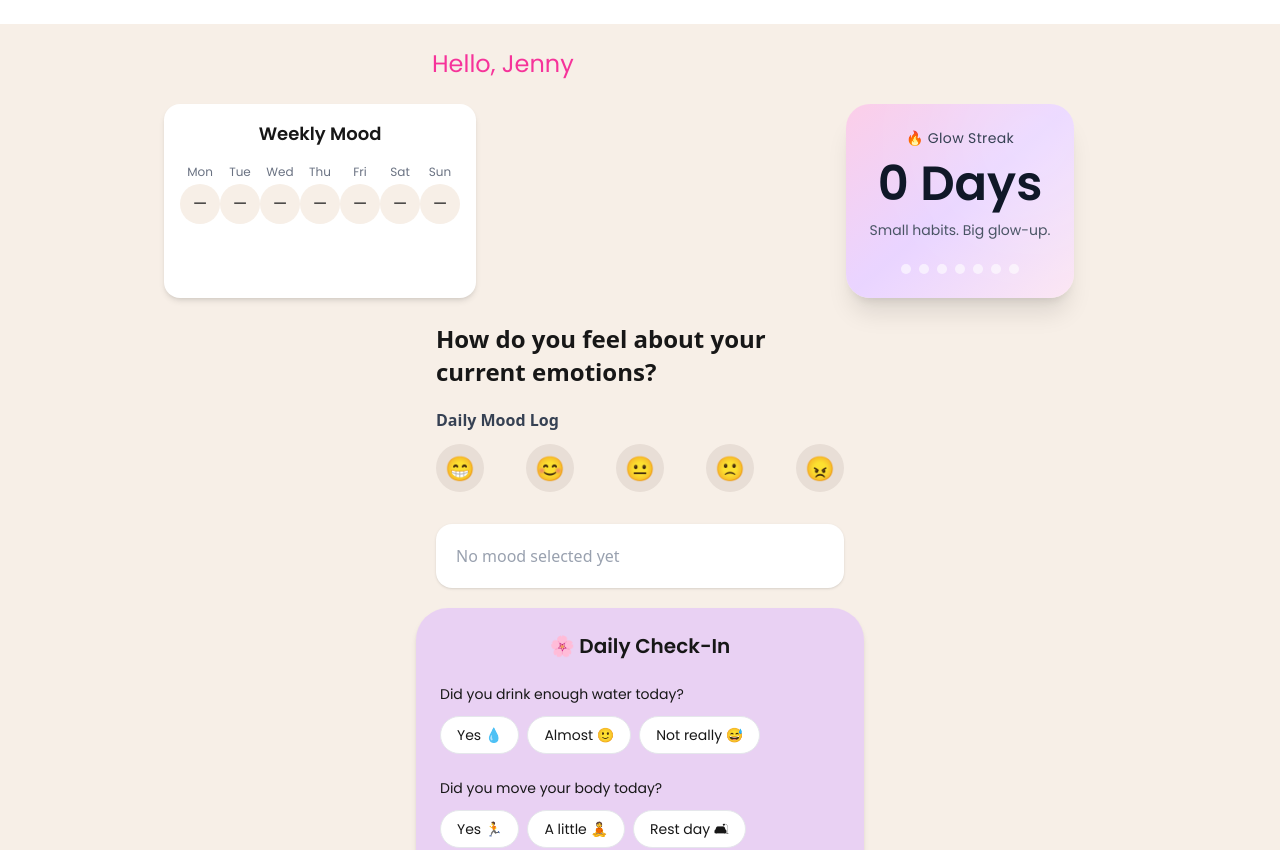
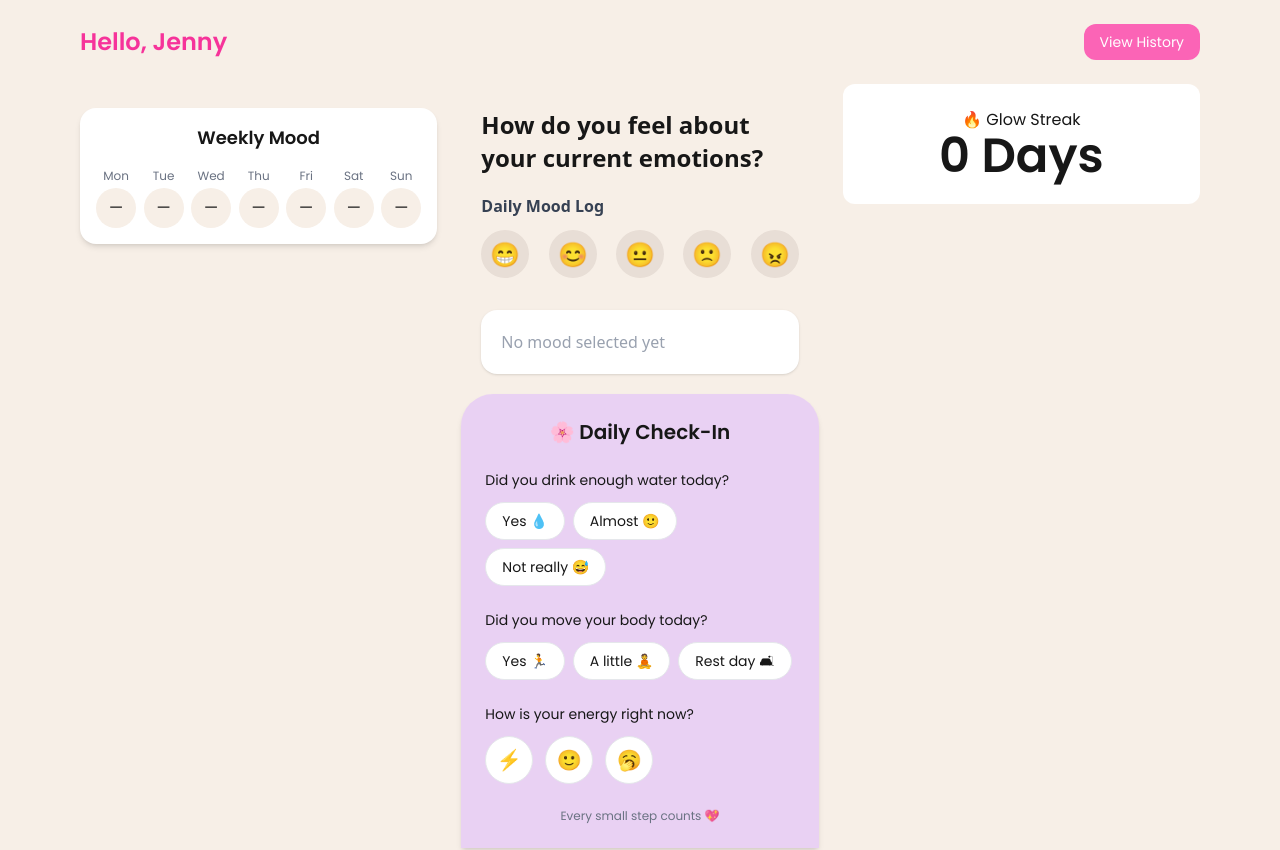
Before and after one commit to sritidev/glowup-tracker, a Next.js app: page /dashboard in a window 1280 px wide. Shown: the top 850 px of the page. Built offline with nearby package versions, Linux system fonts and the light colour scheme.

Commit message:
Added history and dark mode

```diff
--- a/package.json
+++ b/package.json
@@ -8,6 +8,7 @@
     "start": "next start"
   },
   "dependencies": {
+    "canvas-confetti": "^1.9.4",
     "next": "16.1.6",
     "react": "19.2.3",
     "react-dom": "19.2.3"
--- a/src/app/components/GlowStreak.js
+++ b/src/app/components/GlowStreak.js
@@ -1,43 +1,38 @@
-export default function GlowStreak({ week, setWeek }) {
+import confetti from "canvas-confetti";
+import { useEffect } from "react";
+
+export default function GlowStreak({ week, animate }) {
+
     const totalDays = 7;
-    const streak = week.filter(day => day.mood !== null).length;
+
+    const streak =
+        week.filter(day => day.mood !== null).length;
+
+    useEffect(() => {
+
+        if (streak === 7) {
+            confetti({
+                particleCount: 150,
+                spread: 70,
+                origin: { y: 0.6 },
+            });
+        }
+
+    }, [streak]);
 
     return (
-      <div className="max-w-md mx-auto mt-6 px-4">
-        <div className="relative rounded-3xl p-6 bg-gradient-to-br from-pink-200 via-purple-200 to-pink-100 shadow-xl overflow-hidden">
+        <div className="p-6 bg-white rounded-xl text-center">
 
-          {/* Soft Glow Effect */}
-          <div className="absolute -top-10 -right-10 w-40 h-40 bg-white/30 rounded-full blur-3xl"></div>
+            <p>🔥 Glow Streak</p>
 
-          <div className="relative z-10 text-center space-y-3">
-
-            <p className="text-sm font-medium text-gray-700 tracking-wide">
-              🔥 Glow Streak
-            </p>
-
-            <h2 className="text-5xl font-bold text-gray-900">
-              {streak} Days
+            <h2
+                className={`text-5xl font-bold transition-transform duration-300 ${
+                    animate ? "scale-125 text-pink-600" : ""
+                }`}
+            >
+                {streak} Days
             </h2>
 
-            <p className="text-sm text-gray-600">
-              Small habits. Big glow-up.
-            </p>
-
-            {/* Weekly Progress */}
-            <div className="flex justify-center gap-2 pt-3">
-              {Array.from({ length: totalDays }).map((_, index) => (
-                <div
-                  key={index}
-                  className={`w-2.5 h-2.5 gap-3 rounded-full transition-all duration-300 ${
-                    index < streak
-                      ? "bg-pink-500 shadow-md"
-                      : "bg-white/60"
-                  }`}
-                ></div>
-              ))}
-            </div>
-          </div>
         </div>
-      </div>
     );
-  }
+}
--- a/src/app/dashboard/page.js
+++ b/src/app/dashboard/page.js
@@ -1,5 +1,8 @@
-"use client"
-import { useState } from "react"
+"use client";
+
+import { useState, useEffect } from "react";
+import Link from "next/link";
+
 import DailyCheckInCard from "../components/mood/DailyCheckInCard";
 import MoodSelector from "../components/mood/MoodSelector";
 import DailySummary from "../components/DailySummary";
@@ -7,11 +10,17 @@ import GlowStreak from "../components/GlowStreak";
 import WeeklyPreview from "../components/WeeklyPreview";
 
 export default function Dashboard() {
+
     const [selectMood, setSelectMood] = useState(null);
     const [hydration, setHydration] = useState(null);
     const [movement, setMovement] = useState(null);
     const [energy, setEnergy] = useState(null);
     const [toast, setToast] = useState("");
+    const [animateStreak, setAnimateStreak] = useState(false);
+    const [darkMode, setDarkMode] = useState(false);
+
+
+
     const [week, setWeek] = useState([
         { day: "Mon", mood: null },
         { day: "Tue", mood: null },
@@ -23,55 +32,125 @@ export default function Dashboard() {
     ]);
 
 
+    // ✅ Load saved week on start
+    useEffect(() => {
+
+        const savedWeek = localStorage.getItem("week");
+        const lastSave = localStorage.getItem("lastSaveDate");
+
+        const today = new Date().getDay(); // 1 = Monday
+
+        if (savedWeek && today !== 1) {
+            setWeek(JSON.parse(savedWeek));
+        }
+
+    }, []);
+
+    useEffect(() => {
+
+        const savedMode =
+            localStorage.getItem("darkMode");
+
+        if (savedMode === "true") {
+            setDarkMode(true);
+        }
+
+    }, []);
+
+    useEffect(() => {
+
+        localStorage.setItem(
+            "darkMode",
+            darkMode
+        );
+
+    }, [darkMode]);
+
+
+    // ✅ SAVE FUNCTION (FIXED)
     const handleSave = () => {
+
         if (!selectMood || !hydration || !movement || !energy) {
             setToast("Please complete all sections first 💭");
-            setTimeout(() => setToast(""), 3000);
             return;
         }
 
-        // 🔥 STEP 1: Get today's day index
         const today = new Date().getDay();
-    // 0 = Sunday
-    // 1 = Monday
-    // ...
-    // 6 = Saturday
-
-    // 🔥 STEP 2: Convert Sunday-first index to your Monday-first array
         const adjustedIndex = today === 0 ? 6 : today - 1;
 
-    // 🔥 STEP 3: Copy week array (never mutate directly)
         const updatedWeek = [...week];
 
-    // 🔥 STEP 4: Update today's mood
         updatedWeek[adjustedIndex].mood = selectMood.emoji;
 
-    // 🔥 STEP 5: Save updated week to state
         setWeek(updatedWeek);
 
-    setToast("Your glow-up log is saved for today 💖");
-    setTimeout(() => setToast(""), 3000);
+        // save week
+        localStorage.setItem("week", JSON.stringify(updatedWeek));
+
+
+        localStorage.setItem(
+            "lastSaveDate",
+            new Date().toDateString()
+        );
+
+        setAnimateStreak(true);
+
+        setTimeout(() => {
+            setAnimateStreak(false);
+        }, 600);
+
+        setToast("Saved 💖");
     };
 
 
     return (
         <main className="min-h-screen bg-[#f7efe7]">
+
+            {/* TOAST */}
             {toast && (
-                <div className="fixed top-0 left-0 w-full z-50 animate-slideDown">
-                    <div className="mx-4 mt-4 bg-green-400 text-white py-3 rounded-xl shadow-lg text-xs font-medium text-center">
+                <div className="fixed top-0 left-0 w-full z-50">
+                    <div className="mx-4 mt-4 bg-green-400 text-white py-3 rounded-xl text-center">
                         {toast}
                     </div>
                 </div>
             )}
-            <div className="max-w-md mx-auto px-4">
-                <p className="text-2xl mt-6 pt-6 text-pink-500 font-semi-bold">Hello, Jenny</p>
-            </div>
-            <div className="grid md:grid-cols-2">
-                <WeeklyPreview week={week} />
-                <GlowStreak week={week} setWeek={setWeek} />
+
+
+            {/* HEADER */}
+            <div className="flex justify-between items-center max-w-6xl mx-auto px-4 pt-6">
+
+                <p className="text-2xl text-pink-500 font-semibold">
+                    Hello, Jenny
+                </p>
+
+                <Link
+                    href="/history"
+                    className="bg-pink-400 text-white px-4 py-2 rounded-xl text-sm"
+                >
+                    View History
+                </Link>
+
             </div>
 
-            <MoodSelector selectMood={selectMood} setSelectMood={setSelectMood} />
+
+            {/* GRID */}
+            <div className="max-w-6xl mx-auto mt-6 grid grid-cols-1 md:grid-cols-3 gap-6 px-4">
+
+                {/* LEFT */}
+                <div>
+                    <WeeklyPreview week={week} darkMode={darkMode} />
+                </div>
+
+
+                {/* CENTER */}
+                <div>
+
+                    <MoodSelector
+                        selectMood={selectMood}
+                        setSelectMood={setSelectMood}
+                        darkMode={darkMode}
+                    />
+
                     <DailyCheckInCard
                         hydration={hydration}
                         setHydration={setHydration}
@@ -79,35 +158,50 @@ export default function Dashboard() {
                         setMovement={setMovement}
                         energy={energy}
                         setEnergy={setEnergy}
+                        darkMode={darkMode}
                     />
+
                     <DailySummary
                         selectMood={selectMood}
                         hydration={hydration}
                         movement={movement}
                         energy={energy}
+                        darkMode={darkMode}
                     />
 
-            <div className="max-w-md mx-auto flex justify-around gap-4 mt-6 mb-4 px-4 text-center">
+                    <div className="flex gap-4 mt-6">
+
                         <button
                             onClick={handleSave}
-                    className="w-full bg-[#dab2ff7d] hover:bg-pink-500 text-white font-semibold py-3 rounded-xl shadow-md transition"
+                            className="w-full bg-[#dab2ff7d] hover:bg-pink-500 text-white font-semibold py-3 rounded-xl"
                         >
                             Save Today’s Log
                         </button>
+
                         <button
                             onClick={() => {
                                 setSelectMood(null);
                                 setHydration(null);
                                 setMovement(null);
                                 setEnergy(null);
-                    }
-                    }
-                    className="w-full bg-gray-600 hover:bg-pink-500 text-white font-semibold py-3 rounded-xl shadow-md transition"
+                            }}
+                            className="w-full bg-gray-600 text-white py-3 rounded-xl"
                         >
                             Reset
                         </button>
 
                     </div>
+
+                </div>
+
+
+                {/* RIGHT */}
+                <div>
+                <GlowStreak week={week} animate={animateStreak} darkMode={darkMode} />
+                </div>
+
+            </div>
+
         </main>
-    )
+    );
 }
--- /dev/null
+++ b/src/app/history/page.js
@@ -0,0 +1,39 @@
+"use client";
+
+import { useEffect, useState } from "react";
+
+export default function HistoryPage() {
+
+    const [week, setWeek] = useState([]);
+
+    useEffect(() => {
+        const saved = localStorage.getItem("week");
+
+        if (saved) {
+            setWeek(JSON.parse(saved));
+        }
+    }, []);
+
+    return (
+        <main className="min-h-screen bg-[#f7efe7] p-6">
+
+            <h1 className="text-2xl text-center text-pink-500">
+                History
+            </h1>
+
+            <div className="flex gap-3 justify-center mt-6">
+
+                {week.map((d, i) => (
+                    <div key={i} className="text-center">
+                        <p>{d.day}</p>
+                        <div className="w-10 h-10 bg-white rounded-full flex items-center justify-center">
+                            {d.mood || "-"}
+                        </div>
+                    </div>
+                ))}
+
+            </div>
+
+        </main>
+    );
+}
```
Also changed, not shown: 1 other file (tests, documents, lock files or other folders). Lines whose indentation alone changed are shown as unchanged.
